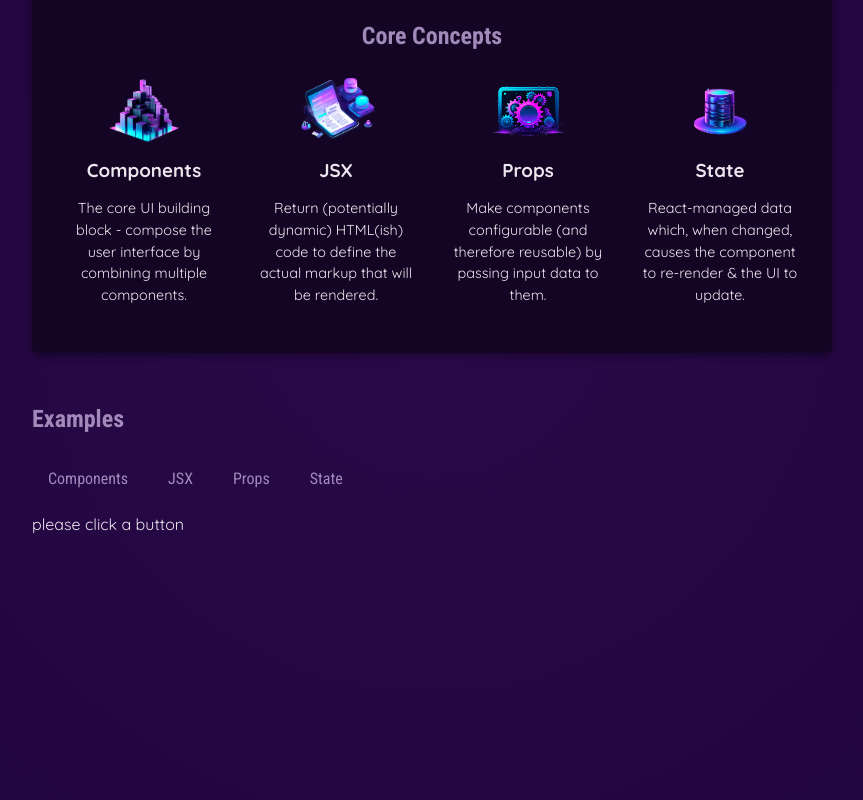
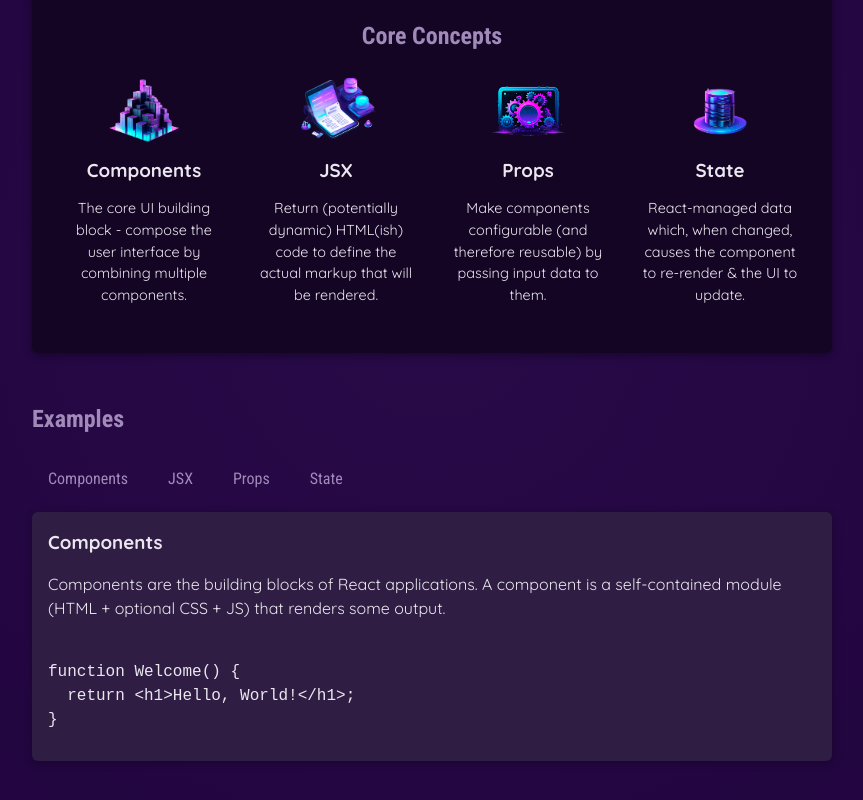
Before and after one commit to Sinsabridge-JohnWick/react-workshop, a React (Vite) app: page / in a window 1280 px wide. Shown: the part 346-1146 px from the top of the page, without its empty margins (208-1071 px from the left). Built offline with nearby package versions, Linux system fonts and the light colour scheme.

Commit message:
state 개선

```diff
--- a/src/App.jsx
+++ b/src/App.jsx
@@ -5,14 +5,14 @@
 import CoreConcept from './components/CoreConcept';
 
 import TabButton from './components/TabButton';
-
+import { EXAMPLES } from './data';
 
 
 
 
 
 function App() {
-  const [selectedTopic, setSelectedTopic] = useState('please click a button');
+  const [selectedTopic, setSelectedTopic] = useState('components');
 
 
   function handleSelect(selectButton) {
@@ -54,7 +54,16 @@
             <TabButton onSelect={() => handleSelect('state')}>State</TabButton>
           </menu>
 
-          {selectedTopic}
+          <div id='tab-content'>
+            <h3>{EXAMPLES[selectedTopic].title}</h3>
+            <p>{EXAMPLES[selectedTopic].description}</p>
+            <pre>
+              <code>
+                {EXAMPLES[selectedTopic].code}
+              </code>
+            </pre>
+          </div>
+
         </section>
 
 
--- a/src/data.js
+++ b/src/data.js
@@ -29,3 +29,54 @@
             'React-managed data which, when changed, causes the component to re-render & the UI to update.',
     },
 ];
+
+export const EXAMPLES = {
+    components: {
+        title: 'Components',
+        description:
+            'Components are the building blocks of React applications. A component is a self-contained module (HTML + optional CSS + JS) that renders some output.',
+        code: `
+function Welcome() {
+  return <h1>Hello, World!</h1>;
+}`,
+    },
+    jsx: {
+        title: 'JSX',
+        description:
+            'JSX is a syntax extension to JavaScript. It is similar to a template language, but it has full power of JavaScript (e.g., it may output dynamic content).',
+        code: `
+<div>
+  <h1>Welcome {userName}</h1>
+  <p>Time to learn React!</p>
+</div>`,
+    },
+    props: {
+        title: 'Props',
+        description:
+            'Components accept arbitrary inputs called props. They are like function arguments.',
+        code: `
+function Welcome(props) {
+  return <h1>Hello, {props.name}</h1>;
+}`,
+    },
+    state: {
+        title: 'State',
+        description:
+            'State allows React components to change their output over time in response to user actions, network responses, and anything else.',
+        code: `
+function Counter() {
+  const [isVisible, setIsVisible] = useState(false);
+
+  function handleClick() {
+    setIsVisible(true);
+  }
+
+  return (
+    <div>
+      <button onClick={handleClick}>Show Details</button>
+      {isVisible && <p>Amazing details!</p>}
+    </div>
+  );
+}`,
+    },
+};
```
